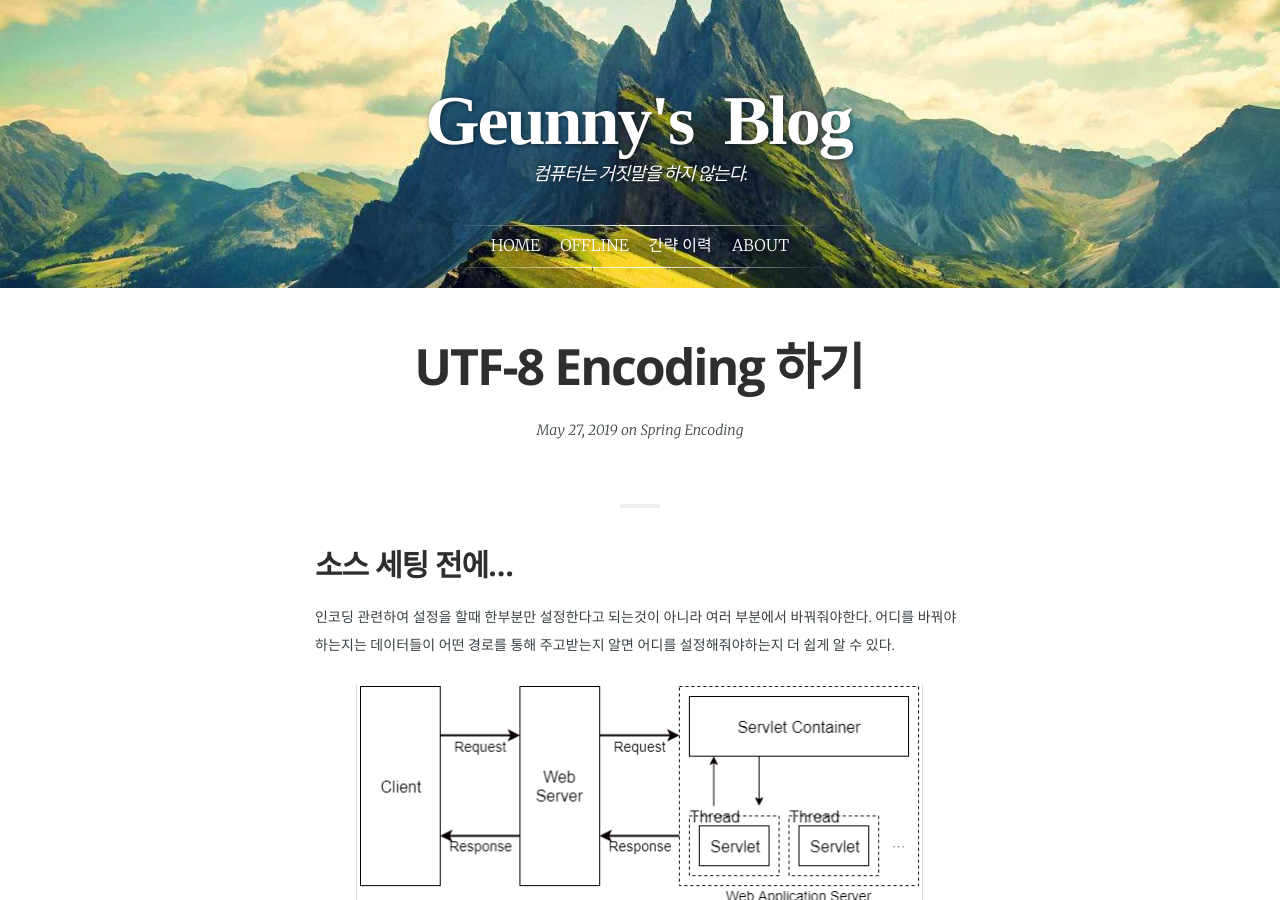
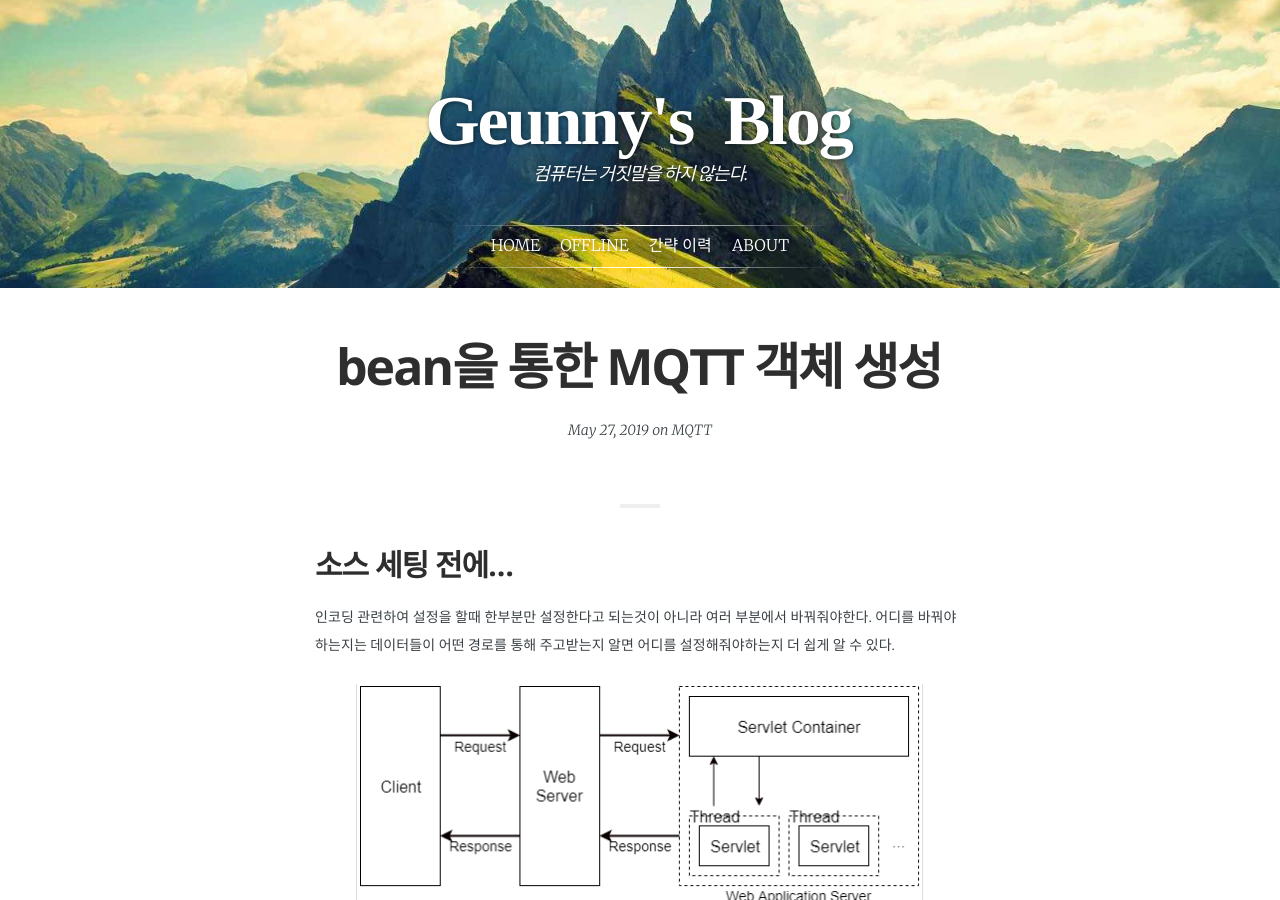
Before and after one commit to jwillmer/jekyllDecent, a Jekyll site: the page built from _posts/2019-05-27-MQTT_spring.md, in a window 1280 px wide and 900 px high. Built offline with Jekyll 4.4.1, drawn with Linux system fonts in a browser that asks for light colours; some web fonts are replaced.

Commit message:
Update 2019-05-27-MQTT_spring.md

```diff
--- a/_posts/2019-05-27-MQTT_spring.md
+++ b/_posts/2019-05-27-MQTT_spring.md
@@ -1,9 +1,9 @@
 ---
 layout:            post
-title:             "UTF-8 Encoding 하기"
-menutitle:         "UTF-8 Encoding 하기"
-tags:              Spring Encoding
-category:          Spring
+title:             "bean을 통한 MQTT 객체 생성"
+menutitle:         "bean을 통한 MQTT 객체 생성"
+tags:              MQTT
+category:          MQTT
 author:            geunyoung
 cover:             /assets/mountain-alternative-cover.jpg
 published:         true
```
